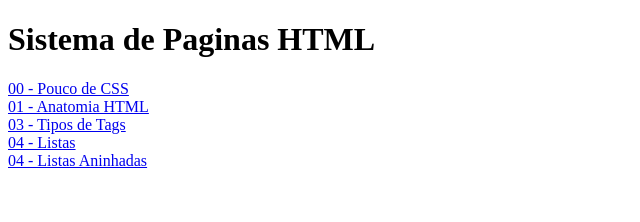
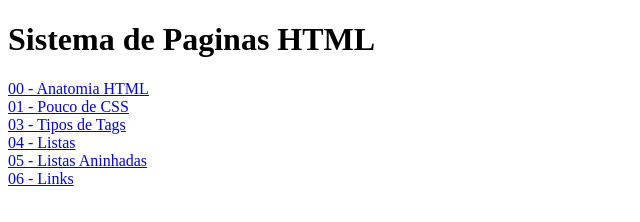
Before and after one commit to RenanCruz7/HTML-CSS, a plain HTML site: page index.html in a window 1280 px wide. Shown: the whole page, without its empty margins (0-640 px from the left). Drawn offline with Linux system fonts and the light colour scheme.

Commit message:
Correção de erros URL

```diff
--- a/index.html
+++ b/index.html
@@ -9,11 +9,12 @@
       <h1>Sistema de Paginas HTML</h1>
     </header>
     <nav>
-      <a href="paginas/poucoDeCSS.html">00 - Pouco de CSS</a><br />
-      <a href="paginas/anatomia.HTML">01 - Anatomia HTML</a><br />
+      <a href="paginas/anatomia.HTML">00 - Anatomia HTML</a><br />
+      <a href="paginas/poucoDeCSS.html">01 - Pouco de CSS</a><br />
       <a href="paginas/tipos_de_tags.html">03 - Tipos de Tags</a><br />
       <a href="paginas/listas.html">04 - Listas</a><br />
-      <a href="paginas/listasAninhadas.html">04 - Listas Aninhadas</a>
+      <a href="paginas/listasAninhadas.html">05 - Listas Aninhadas</a><br />
+      <a href="paginas/links.html">06 - Links</a>
     </nav>
   </body>
 </html>
```
Also changed, not shown: paginas/links.html (added).
